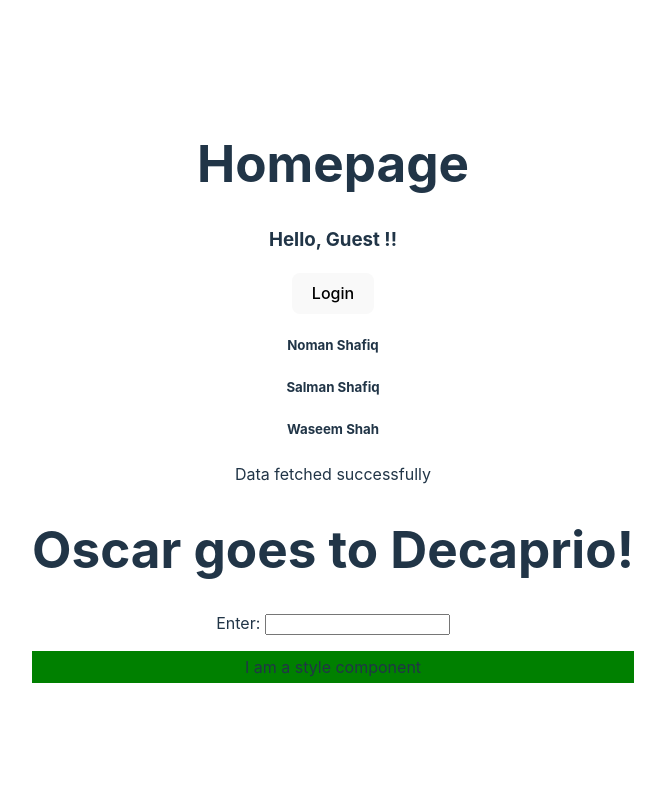
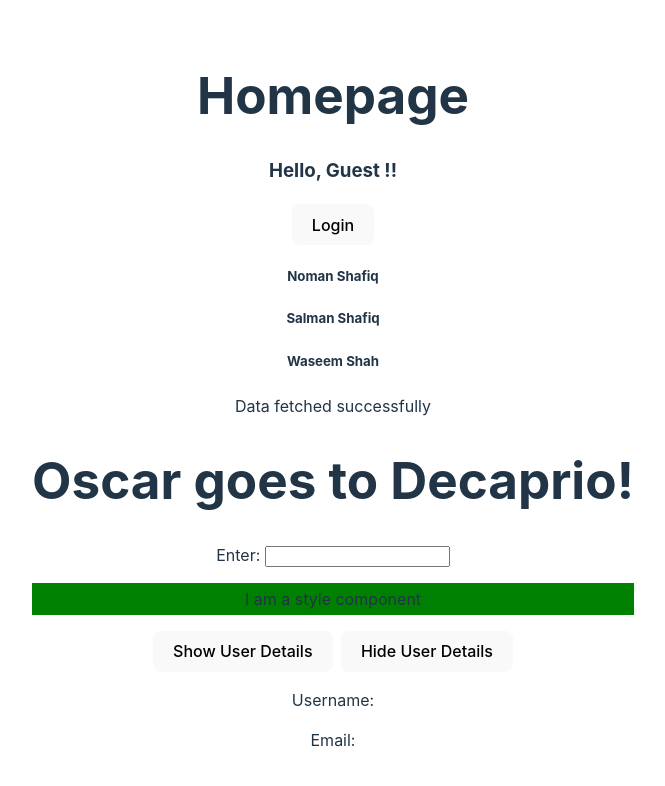
Before and after one commit to M-Usman-Shafique/Typescript, a React (Vite) app: page / in a window 1280 px wide. Shown: the top 786 px of the page, without its empty margins (307-972 px from the left). Built offline with nearby package versions, Linux system fonts and the light colour scheme.

Commit message:
useState value type

```diff
--- a/src/App.tsx
+++ b/src/App.tsx
@@ -3,6 +3,7 @@ import Event from "./components/Event";
 import Greet from "./components/Greet";
 import Heading from "./components/Heading";
 import Oscar from "./components/Oscar";
+import State from "./components/State";
 import Status from "./components/Status";
 import Style from "./components/Style";
 import Users from "./components/Users";
@@ -33,6 +34,7 @@ export default function App() {
       </Oscar>
       <Event />
       <Style styles={{ backgroundColor: "green", padding: 4 }} />
+      <State />
     </>
   );
 }
--- /dev/null
+++ b/src/components/State.tsx
@@ -0,0 +1,27 @@
+import { useState } from "react";
+
+type User = {
+  name: string;
+  email: string;
+};
+export default function State() {
+  const [user, setUser] = useState<User | null>(null);
+
+  const handleShow = () => {
+    setUser({
+      name: "John Doe",
+      email: "John@example.com",
+    });
+  };
+
+  return (
+    <>
+      <button onClick={handleShow} style={{ marginRight: 8 }}>
+        Show User Details
+      </button>
+      <button onClick={() => setUser(null)}>Hide User Details</button>
+          <p>Username: {user?.name}</p> {/* Typescript automatically added optional chaining as user value can be null*/}
+          <p>Email: {user?.email}</p>
+    </>
+  );
+}
```
